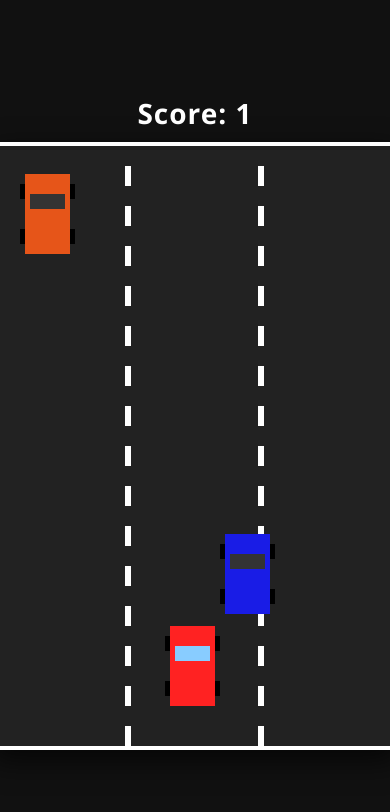
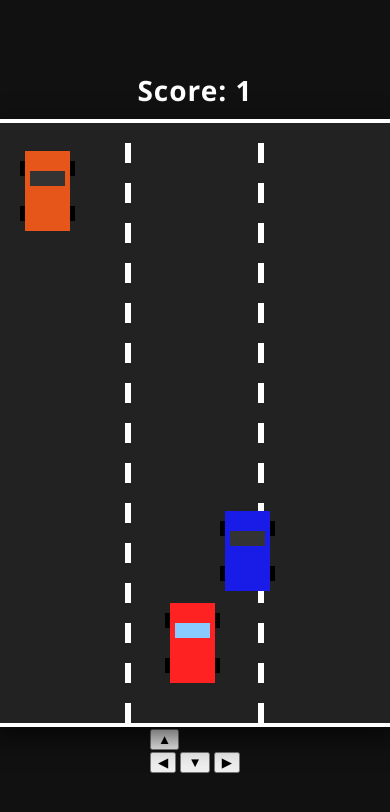
Before and after one commit to jarahayat/Car-Racing-Game-, a plain HTML site: page index.html in a window 390 px wide. Drawn offline with Linux system fonts and the light colour scheme.

Commit message:
Enhance index.html with mobile touch controls
Added mobile touch controls for better gameplay on mobile devices.

```diff
--- a/index.html
+++ b/index.html
@@ -2,17 +2,31 @@
 <html lang="en">
 <head>
     <meta charset="UTF-8">
-    <meta name="viewport" content="width=device-width, initial-scale=1.0">
-    <title>Real Car Racing</title>
+    <meta name="viewport" content="width=device-width, initial-scale=1.0, maximum-scale=1.0, user-scalable=no">
+    <title>Responsive Car Racing Game</title>
     <link rel="stylesheet" href="style.css">
 </head>
 <body>
 
     <div class="game-container">
         <h2 id="scoreBoard">Score: 0</h2>
+
         <div id="gameArea">
             <canvas id="gameCanvas" width="400" height="600"></canvas>
         </div>
+
+        <!-- Mobile Touch Controls -->
+        <div class="mobile-controls">
+            <div class="row">
+                <button id="btnUp" class="ctrl-btn">▲</button>
+            </div>
+            <div class="row">
+                <button id="btnLeft" class="ctrl-btn">◀</button>
+                <button id="btnDown" class="ctrl-btn">▼</button>
+                <button id="btnRight" class="ctrl-btn">▶</button>
+            </div>
+        </div>
+
 
     </div>
 
```
